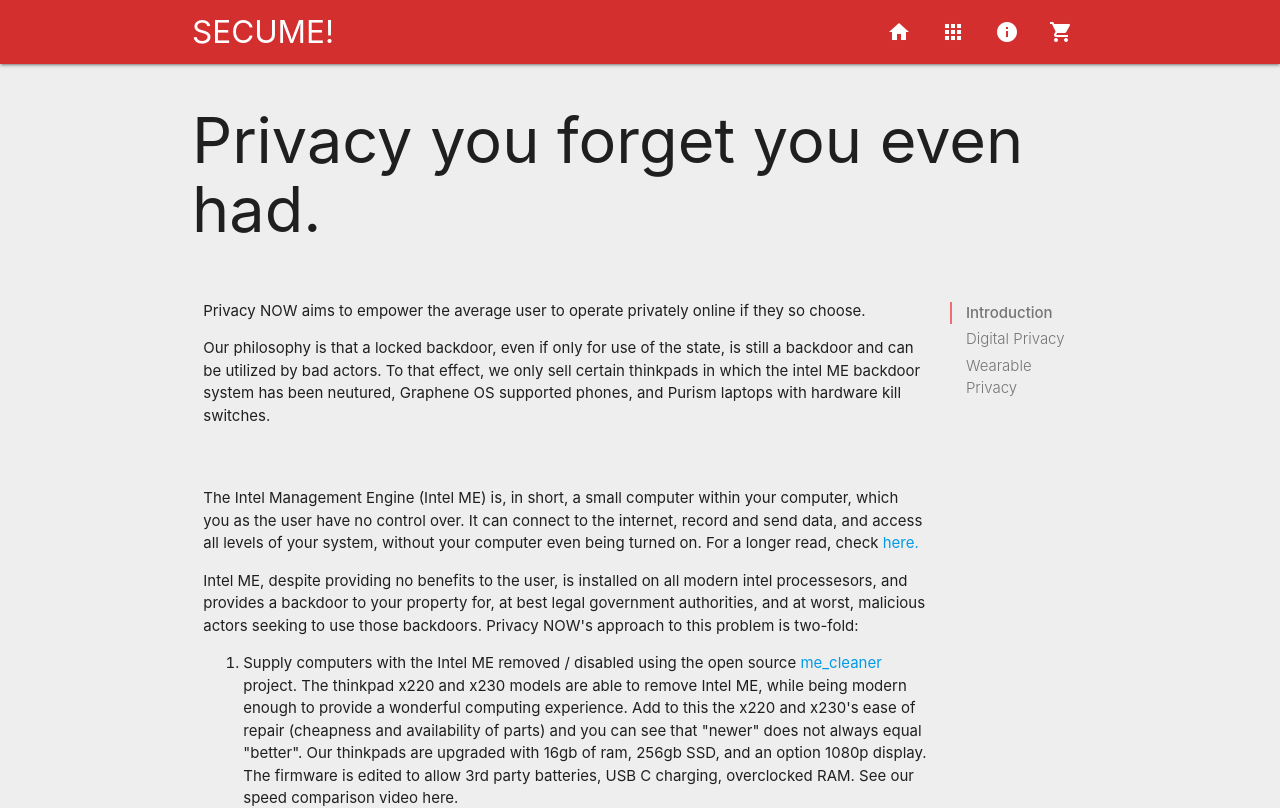
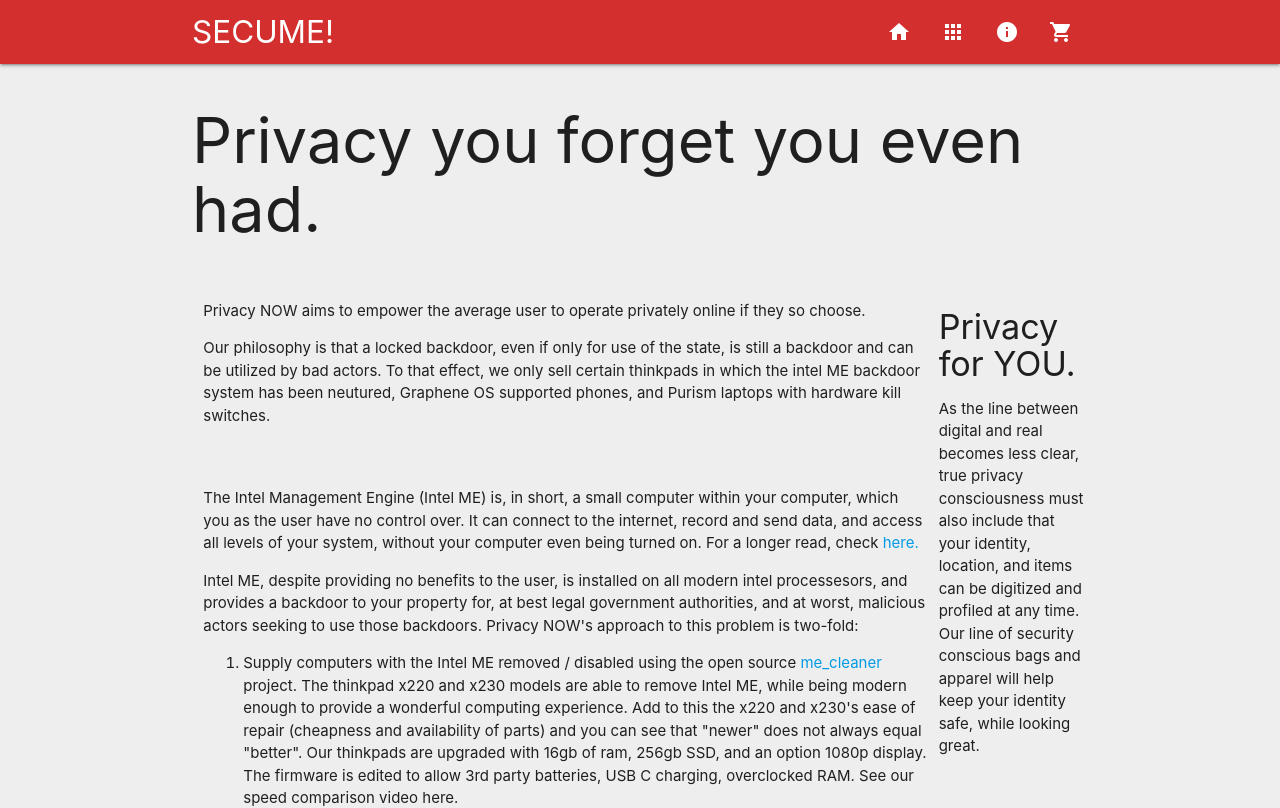
Before and after one commit to seanluse41/privacyminded, a Svelte app: page /about in a window 1280 px wide. Shown: the top 808 px of the page. Built offline with nearby package versions, Linux system fonts and the light colour scheme.

Commit message:
update about page

```diff
--- a/src/pages/About.svelte
+++ b/src/pages/About.svelte
@@ -78,7 +78,15 @@
         </ol>
       </div>
     </div>
-
+    <div id="wear" class="section scrollspy">
+      <h4>Privacy for YOU.</h4>
+      <p>
+        As the line between digital and real becomes less clear, true privacy
+        consciousness must also include that your identity, location, and items can be
+        digitized and profiled at any time. Our line of security conscious bags
+        and apparel will help keep your identity safe, while looking great.
+      </p>
+    </div>
     <div class="col hide-on-small-only m3 l2">
       <ul class="section table-of-contents">
         <li>
```
